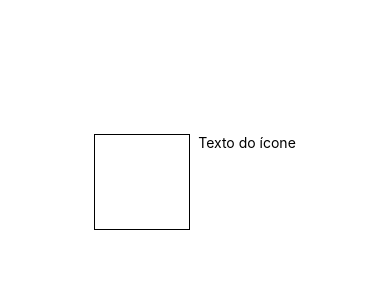
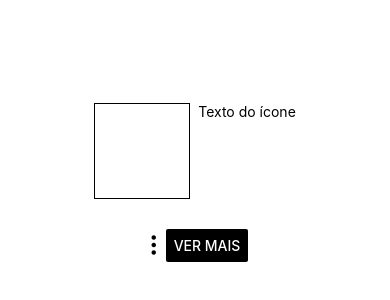
Before and after one commit to alyssonmths/atividade-flexbox, a React Native app: screen / in a window 390 px wide. Shown: the part 240-540 px from the top of the page. Built offline with nearby package versions, Linux system fonts and the light colour scheme.

Commit message:
feat(): criação de componente LinhaDeAcoes

```diff
--- a/App.js
+++ b/App.js
@@ -2,11 +2,13 @@ import { StatusBar } from 'expo-status-bar';
 import { StyleSheet, Text, View } from 'react-native';
 import "./global.css"
 import { IconeComTexto } from './components/IconeComTexto';
+import { LinhaDeAcoes } from './components/LinhaDeAcoes';
 
 export default function App() {
   return (
     <View style={styles.container}>
       <IconeComTexto />
+      <LinhaDeAcoes />
       <StatusBar style="auto" />
     </View>
   );
@@ -18,5 +20,6 @@ const styles = StyleSheet.create({
     backgroundColor: '#fff',
     alignItems: 'center',
     justifyContent: 'center',
+    gap: 30
   },
 });
--- /dev/null
+++ b/components/LinhaDeAcoes.tsx
@@ -0,0 +1,11 @@
+import { Button, View } from "react-native"
+import { Ionicons } from '@expo/vector-icons';
+
+export const LinhaDeAcoes = () => {
+    return (
+        <View className="flex-row justify-between items-center">
+            <Ionicons name="ellipsis-vertical" size={24} color="black" />
+            <Button title="Ver mais" color={'black'}></Button>
+        </View>
+    )
+}
--- a/package.json
+++ b/package.json
@@ -3,6 +3,7 @@
   "version": "1.0.0",
   "main": "index.js",
   "dependencies": {
+    "@expo/vector-icons": "^15.1.1",
     "babel-preset-expo": "^57.0.11",
     "expo": "~57.0.22",
     "expo-status-bar": "~57.0.1",
```
Also changed, not shown: 1 other file (tests, documents, lock files or other folders).
